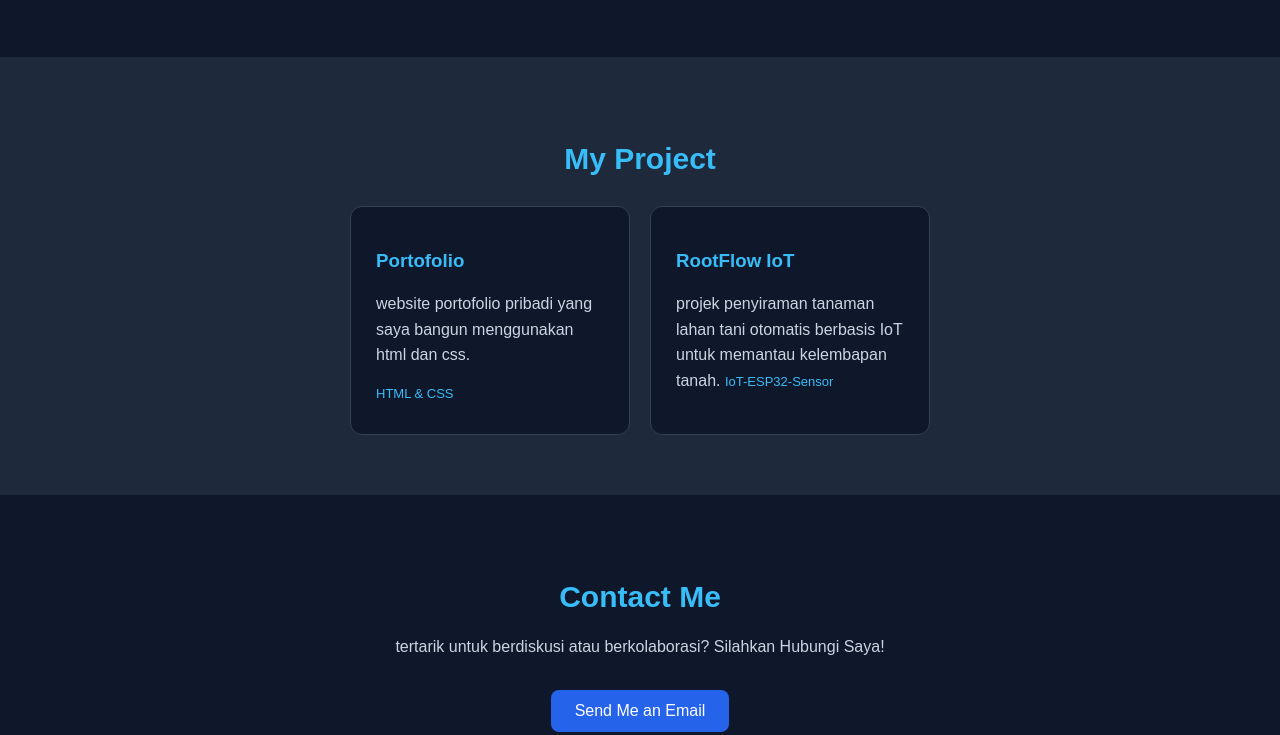
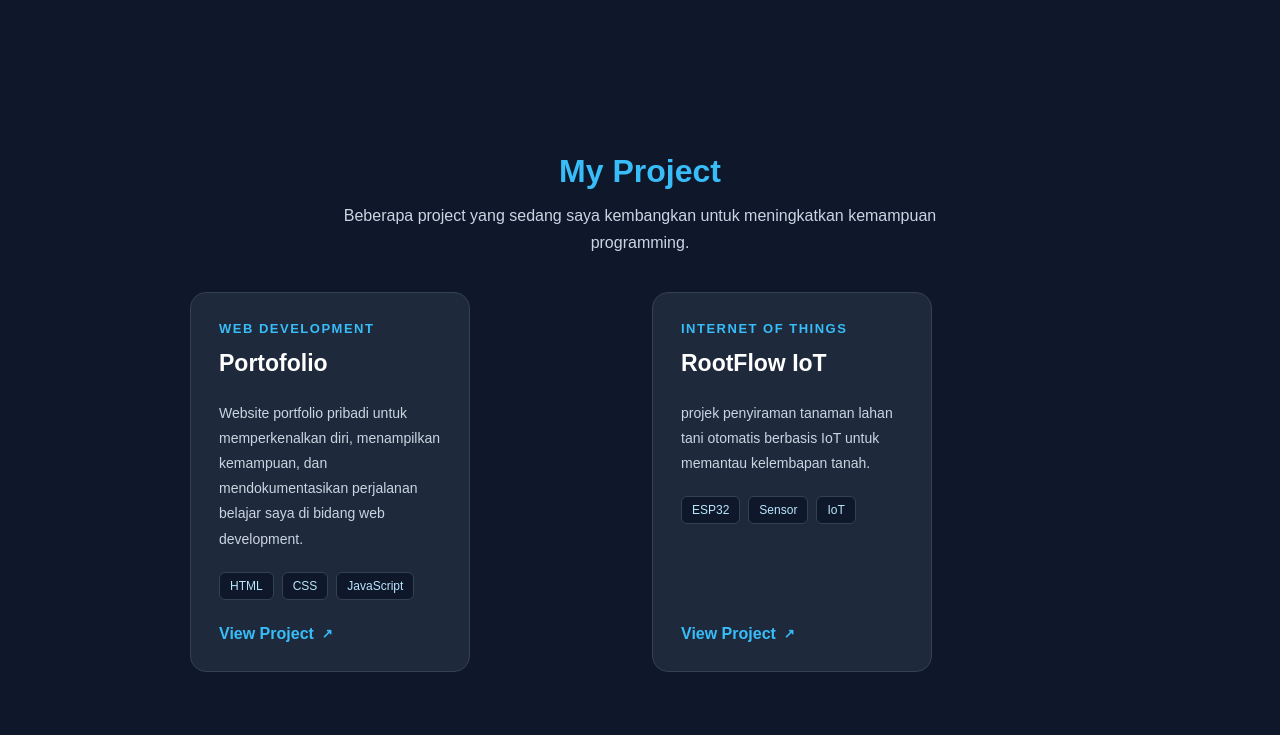
Before and after one commit to fyussssz/Personal-Portofolio-Fyus, a plain HTML site: page index.html in a window 1280 px wide. Shown: the part 1272-2007 px from the top of the page. Drawn offline with Linux system fonts and the light colour scheme.

Commit message:
fyus portofolio

```diff
--- a/css/style.css
+++ b/css/style.css
@@ -413,3 +413,180 @@
     font-size: 14px;
     margin: 0;
 }
+
+@media (max-width: 600px) {
+    .nav-wrapper{
+        flex-direction: column;
+        justify-content: center;
+        gap: 15px;
+        padding: 15px 0;
+    }
+
+    .nav-menu{
+        flex-wrap: wrap;
+        justify-content: center;
+        gap: 15px;
+    }
+
+    .nav-menu a{
+        font-size: 14px;
+    }
+
+    .nav-contact{
+        padding: 6px 10px;
+    }
+}
+
+.menu-toggle {
+    display: none;
+    background: transparent;
+    color: white;
+    border: 1px solid #38bdf8;
+    border-radius: 8px;
+    padding: 6px 12px;
+    font-size: 24px;
+    cursor: pointer;
+    box-shadow: none;
+}
+
+@media (max-width: 600px) {
+    #navbar{
+        position: relative;
+    }
+
+    #navbar .menu-toggle{
+        display: block;
+        margin: 10px 15px 10px auto;
+    }
+
+    #navbar ul{
+        display: none;
+        flex-direction: column;
+        gap: 15px;
+        padding: 15px;
+    }
+
+    #navbar ul.show{
+        display: flex;
+    }
+}
+
+/* Profesional Project Section Fyus Bagian 2 */
+
+#projects {
+    padding: 70px 20px;
+    text-align: center;
+    background-color: #0f172a;
+}
+
+#projects h2 {
+    color: #38bdf8;
+    font-size: 32px;
+    margin-bottom: 12px;
+}
+
+.projects-description {
+    color: #cbd5e1;
+    max-width: 600px;
+    margin: 0 auto 35px;
+    line-height: 1.7;
+}
+
+.projects-container {
+    display: grid;
+    grid-template-columns: repeat(2, minmax(0, 1fr));
+    gap: 24px;
+    max-width: 900px;
+    margin: 0 auto;
+    text-align: left;
+}
+
+.project-card {
+    display: flex;
+    flex-direction: column;
+    background: #1e293b;
+    border: 1px solid #334155;
+    border-radius: 16px;
+    padding: 28px;
+    transition: transform 0.3s ease,
+                border-color 0.3s ease,
+                box-shadow 0.3s ease;
+}
+
+.project-card:hover {
+    transform: translateY(-6px);
+    border-color: #38bdf8;
+    box-shadow: 0 12px 30px rgba(56, 189, 248, 0.1);
+}
+
+.project-content {
+    display: flex;
+    flex-direction: column;
+    align-items: flex-start;
+    height: 100%;
+}
+
+.project-category {
+    color: #38bdf8;
+    font-size: 11px;
+    font-weight: bold;
+    letter-spacing: 1.5px;
+}
+
+.project-card h3 {
+    color: white;
+    font-size: 23px;
+    margin: 14px 0 10px;
+}
+
+.project-card p {
+    color: #cbd5e1;
+    font-size: 14px;
+    line-height: 1.8;
+    margin-bottom: 20px;
+}
+
+.project-tech {
+    display: flex;
+    flex-wrap: wrap;
+    gap: 8px;
+    margin-bottom: 25px;
+}
+
+.project-tech span {
+    color: #bae6fd;
+    background: #0f172a;
+    border: 1px solid #334155;
+    border-radius: 6px;
+    padding: 6px 10px;
+    font-size: 12px;
+}
+
+.view-project {
+    display: inline-flex;
+    align-items: center;
+    gap: 8px;
+    margin-top: auto;
+    color: #38bdf8;
+    text-decoration: none;
+    font-weight: bold;
+    transition: color 0.3s ease;
+}
+
+.view-project:hover {
+    color: white;
+}
+
+@media (max-width: 600px) {
+    .projects-container {
+        grid-template-columns: 1fr;
+    }
+
+    .project-card {
+        padding: 22px;
+    }
+
+    #projects h2 {
+        font-size: 28px;
+    }
+}
--- a/index.html
+++ b/index.html
@@ -8,6 +8,13 @@
 </head>
 <body>
     <nav id="navbar">
+        <button
+            class="menu-toggle"
+            id="menu-toggle"
+            aria-label="Buka menu navigasi"
+            aria-expanded="false"
+        >☰</button>
+
         <ul>
             <li><a href="#home">Home</a></li>
             <li><a href="#about">About</a></li>
@@ -68,22 +75,55 @@
 </section>
 <section id="projects" class="reveal">
     <h2>My Project</h2>
+    <p class="projects-description">
+        Beberapa project yang sedang saya kembangkan
+        untuk meningkatkan kemampuan programming.
+    </p>
+
     <div class="projects-container">
+
         <div class="project-card">
+            <div class="project-content">
+                <span class="project-category">WEB DEVELOPMENT</span>
             <h3>Portofolio</h3>
+
             <p>
-                website portofolio pribadi yang saya bangun
-                menggunakan html dan css.
+                Website portfolio pribadi untuk memperkenalkan
+                diri, menampilkan kemampuan, dan mendokumentasikan
+                perjalanan belajar saya di bidang web development.
             </p>
-            <span> HTML & CSS</span>
+
+            <div class="project-tech">
+            <span>HTML</span>
+            <span>CSS</span>
+            <span>JavaScript</span>
         </div>
+
+            <a href="#home" class="view-project">
+                View Project <span aria-hidden="true">↗</span>
+            </a>
+        </div>
+    </div>
+
         <div class="project-card">
-            <h3>RootFlow IoT</h3>
-            <p>projek penyiraman tanaman lahan tani
-                otomatis berbasis IoT untuk memantau kelembapan tanah.
-                <span>IoT-ESP32-Sensor</span>
-            </p>
+            <div class="project-content">
+                <span class="project-category"> INTERNET OF THINGS</span>
+                <h3>RootFlow IoT</h3>
+                <p> projek penyiraman tanaman lahan tani
+                    otomatis berbasis IoT untuk memantau kelembapan tanah.
+                </p>
+                <div class="project-tech">
+                    <span>ESP32</span>
+                    <span>Sensor</span>
+                    <span>IoT</span>
+                </div>
+                <a href="mailto:muhammadfairusa10@gmail.com?subject=RootFlow%20IoT"
+                   class="view-project">
+                    View Project <span aria-hidden="true">↗</span>
+                </a>
+            </div>
         </div>
+
     </div>
 </section>
 <section id="contact">
--- a/js/script.js
+++ b/js/script.js
@@ -62,3 +62,28 @@
 revealElements.forEach((element) => {
     revealObserver.observe(element);
 });
+
+
+/* Hamburger Menu */
+const menuToggle = document.getElementById("menu-toggle");
+const navMenu = document.querySelector("#navbar ul");
+const navLinks = navMenu.querySelectorAll("a");
+
+menuToggle.addEventListener("click", () => {
+    navMenu.classList.toggle("show");
+    updateMenuButton();
+});
+
+function updateMenuButton() {
+    const isExpanded = navMenu.classList.contains("show");
+
+    menuToggle.setAttribute("aria-expanded", isExpanded);
+    menuToggle.textContent = isExpanded ? "✕" : "☰";
+}
+
+navLinks.forEach((link) => {
+    link.addEventListener("click", () => {
+        navMenu.classList.remove("show");
+        updateMenuButton();
+    });
+});
```
Also changed, not shown: img/Fyus.jpeg (deleted), img/WhatsApp Image 2026-10-14 at 22.26.44.jpeg (deleted).
